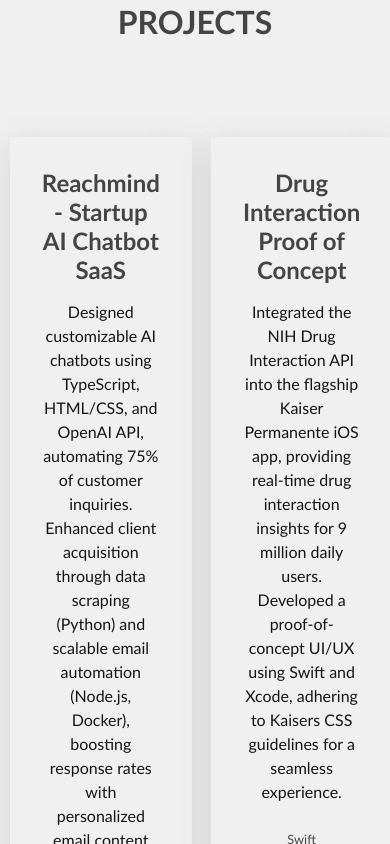
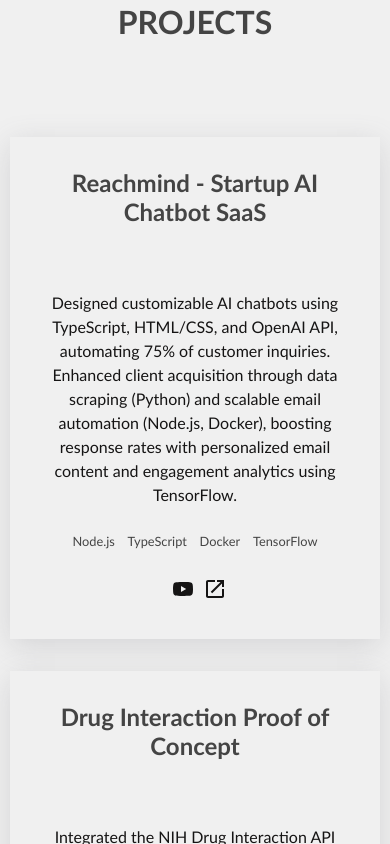
Before and after one commit to iamrishabruh/portfolio, a React (Create React App) app: page / in a window 390 px wide. Shown: the part 680-1524 px from the top of the page. Built offline with nearby package versions, Linux system fonts and the light colour scheme.

Commit message:
Fixed project__grid for mobile web browser

```diff
--- a/src/components/Projects/Projects.css
+++ b/src/components/Projects/Projects.css
@@ -2,6 +2,6 @@
     max-width: 1100px;
     margin: 0 auto;
     display: grid;
-    grid-template-columns: repeat(auto-fit, minmax(9em, 1fr));
+    grid-template-columns: repeat(auto-fit, minmax(18em, 1fr));
     grid-gap: 2em;
   }
--- a/src/components/ProjectsContainer/ProjectsContainer.css
+++ b/src/components/ProjectsContainer/ProjectsContainer.css
@@ -11,7 +11,7 @@
   }
 
   .project__description {
-    margin-top: 1em;
+    margin-top: 4em;
   }
 
   .project__stack {
--- a/src/portfolio.js
+++ b/src/portfolio.js
@@ -10,11 +10,13 @@
     role: 'Software Developer', // Professional role or title.
     descriptions: [
       'CEO of Reachmind',
-      'Passionate software developer.', // Series of brief descriptions about the person.
-      'Lifelong learner.',
+      'Passionate software developer', // Series of brief descriptions about the person.
+      'Lifelong learner',
+      '$DADDY holder',
       'Financial literacy advocate',
-      'Active community participant.',
-      'Challenge-driven problem solver.',
+      'Active community participant',
+      'Challenge-driven problem solver',
+
     ],
     resume: 'https://drive.google.com/file/d/1yU0CnZKHAxkysUGdmzFYlrkrDagtS0bC/view?usp=sharing', // URL to resume.
     social: {
```
Also changed, not shown: 7 other files (tests, documents, lock files or other folders).
